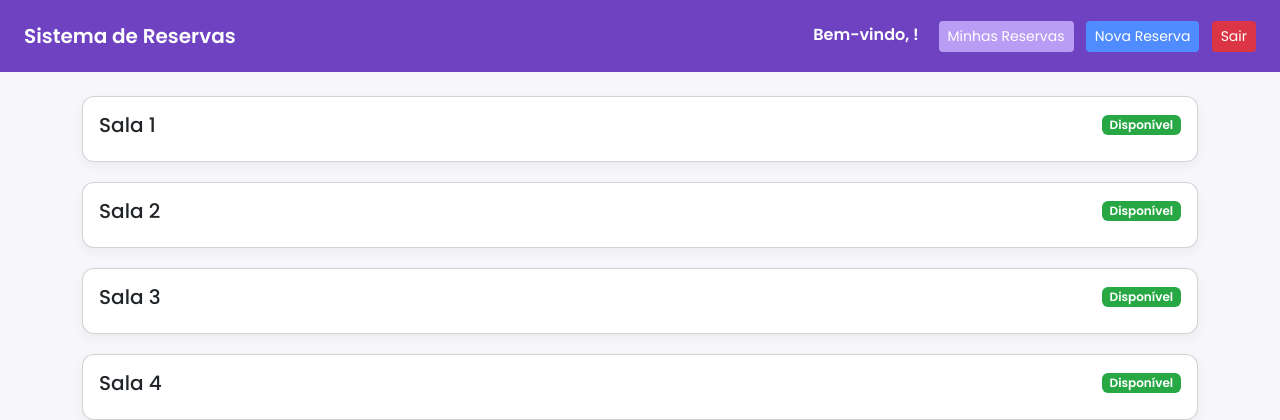
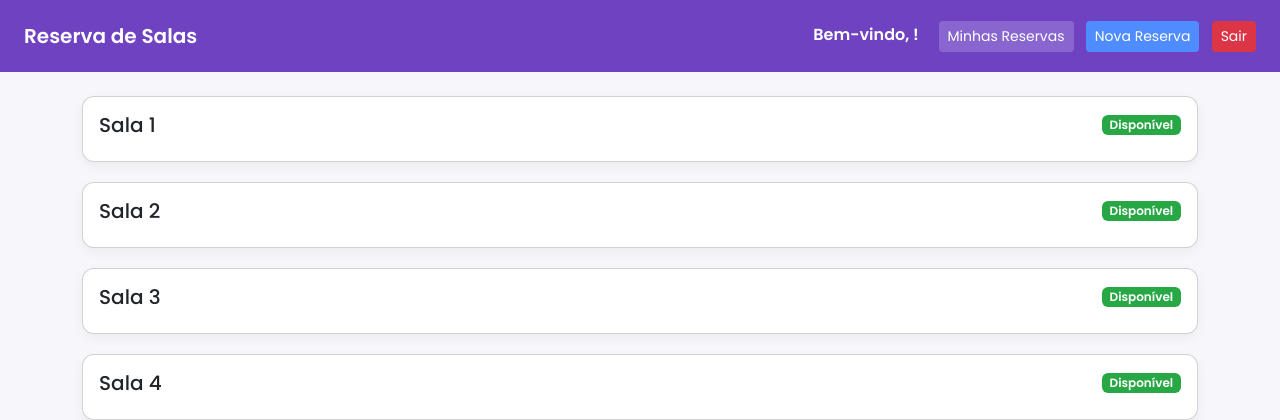
Before and after one commit to mariaeduardadias5/trabalhoradpython, a Django app: page / in a window 1280 px wide. Shown: the top 420 px of the page. Run offline with Django 5.2, Linux system fonts and the light colour scheme; a user stored in the database is signed in; data comes from the database, SQL or seed files in the repository; both versions use the stored data as it was after the commit.

Commit message:
Atualizações

```diff
--- a/core/templates/home.html
+++ b/core/templates/home.html
@@ -3,7 +3,7 @@
 <html lang="pt-br">
 <head>
     <meta charset="UTF-8">
-    <title>Sistema de Reservas</title>
+    <title>Reserva de Salas</title>
 
     <link href="https://cdn.jsdelivr.net/npm/bootstrap@5.3.0/dist/css/bootstrap.min.css" rel="stylesheet">
     <link href="https://fonts.googleapis.com/css2?family=Poppins:wght@400;500;600&display=swap" rel="stylesheet">
@@ -33,12 +33,12 @@
         }
 
         .btn-minhas {
-            background-color: #b99cf4;
+            background-color:#8966cf;
             color: #fff;
         }
 
         .btn-minhas:hover {
-           background-color: #8966cf;
+           background-color: #6e52a5;
            color: #fff;
         }
 
@@ -88,7 +88,7 @@
 <body>
 
 <nav class="navbar navbar-expand-lg navbar-custom px-4 py-3 mb-4">
-    <a class="navbar-brand fw-bold" href="{% url 'home' %}">Sistema de Reservas</a>
+    <a class="navbar-brand fw-bold" href="{% url 'home' %}">Reserva de Salas</a>
 
     <div class="ms-auto">
         {% if request.user.is_authenticated %}
--- a/core/templates/minhas_reservas.html
+++ b/core/templates/minhas_reservas.html
@@ -5,10 +5,8 @@
     <meta charset="UTF-8">
     <title>Minhas Reservas</title>
 
-    <!-- Bootstrap -->
     <link href="https://cdn.jsdelivr.net/npm/bootstrap@5.3.0/dist/css/bootstrap.min.css" rel="stylesheet">
 
-    <!-- Fonte -->
     <link href="https://fonts.googleapis.com/css2?family=Poppins:wght@400;500;600&display=swap" rel="stylesheet">
 
     <style>
@@ -95,7 +93,7 @@
 
 <body>
   <nav class="navbar navbar-expand-lg navbar-custom px-4 py-3 mb-4">
-    <a class="navbar-brand fw-bold" href="{% url 'home' %}">Sistema de Reservas</a>
+    <a class="navbar-brand fw-bold" href="{% url 'home' %}">Reserva de Salas</a>
 
     <div class="ms-auto">
         <a href="{% url 'home' %}" class="btn btn-home btn-sm me-2">Home</a>
--- a/core/templates/nova_reserva.html
+++ b/core/templates/nova_reserva.html
@@ -39,12 +39,12 @@
         }
 
         .btn-minhas {
-            background-color: #b99cf4;
+            background-color:#8966cf;
             color: #fff;
         }
 
         .btn-minhas:hover {
-           background-color: #8966cf;
+           background-color: #6e52a5;
            color: #fff;
         }
 
@@ -83,7 +83,7 @@
 <body>
 
 <nav class="navbar navbar-expand-lg navbar-custom px-4 py-3 mb-4">
-    <a class="navbar-brand fw-bold" href="{% url 'home' %}">Sistema de Reservas</a>
+    <a class="navbar-brand fw-bold" href="{% url 'home' %}">Reserva de Salas</a>
 
     <div class="ms-auto">
         <a href="{% url 'home' %}" class="btn btn-home btn-sm me-2">Home</a>
```
Also changed, not shown: core/templates/editar_reserva.html (+3 -5 lines), core/forms.py (line endings or trailing spaces), db.sqlite3.
